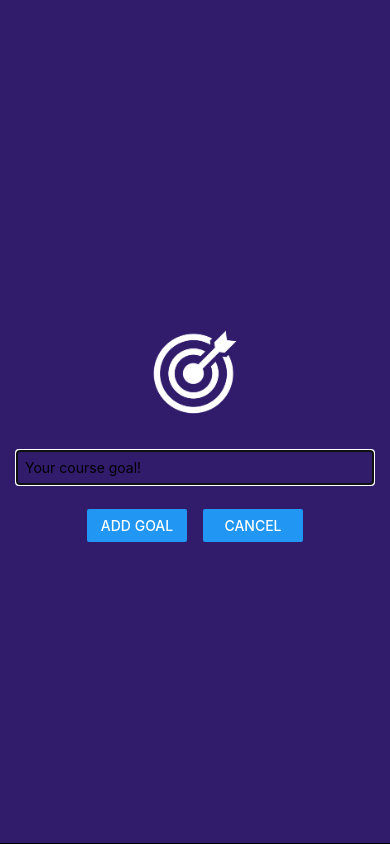
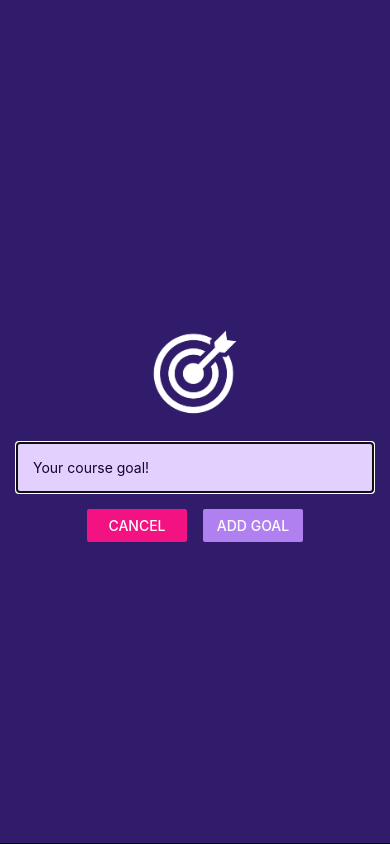
Before and after one commit to ameeraazli/TestProjectRN, a React Native app: screen / in a window 390 px wide. Both pictures are taken after a click on the button "ADD NEW GOAL". Built offline with nearby package versions, Linux system fonts and the light colour scheme.

Commit message:
add finishing touches - tweak status bar so that it can easily be seen

```diff
--- a/App.js
+++ b/App.js
@@ -1,11 +1,11 @@
 import { useState } from 'react';
-
 import {
   StyleSheet,
   View,
   FlatList,
   Button
 } from 'react-native';
+import { StatusBar } from 'expo-status-bar';
 
 import GoalItem from './components/GoalItem';
 import GoalInput from './components/GoalInput';
@@ -37,10 +37,12 @@
   }
 
   return (
+    <>
+      <StatusBar style="light" />
       <View style={styles.appContainer}>
         <Button
           title="Add New Goal"
-        color="#5e0acc"
+          color="#a065ec"
           onPress={startAddGoalHandler}
         />
         <GoalInput visible={modalIsVisible} onAddGoal={addGoalHAndler} onCancel={endAddGoalHandler} />
@@ -63,6 +65,7 @@
           />
         </View>
       </View>
+    </>
   );
 }
 
--- a/app.json
+++ b/app.json
@@ -6,6 +6,7 @@
     "orientation": "portrait",
     "icon": "./assets/icon.png",
     "userInterfaceStyle": "light",
+    "backgroundColor": "#1e085a",
     "splash": {
       "image": "./assets/splash.png",
       "resizeMode": "contain",
--- a/components/GoalInput.js
+++ b/components/GoalInput.js
@@ -25,10 +25,10 @@
         />
         <View style={styles.buttonContainer}>
           <View style={styles.button}>
-            <Button title="Add Goal" onPress={addGoalHAndler} />
+            <Button title="Cancel" onPress={props.onCancel} color="#f31282" />
           </View>
           <View style={styles.button}>
-            <Button title="Cancel" onPress={props.onCancel} />
+            <Button title="Add Goal" onPress={addGoalHAndler} color="#b180f0" />
           </View>
         </View>
       </View>
@@ -55,10 +55,11 @@
   },
   textInput: {
     borderWidth: 1,
-    borderColor: '#cccccc',
+    borderColor: '#e4d0ff',
+    backgroundColor: '#e4d0ff',
+    color: '#120438',
     width: '100%',
-    margin: 8,
-    padding: 8
+    padding: 16
   },
   buttonContainer: {
     marginTop: 16,
```
Lines whose indentation alone changed are shown as unchanged.
